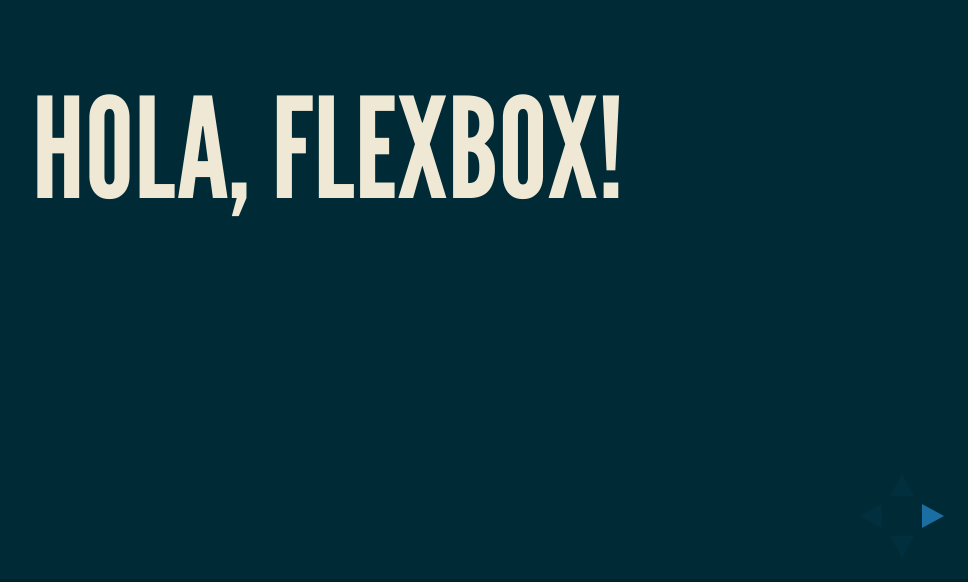
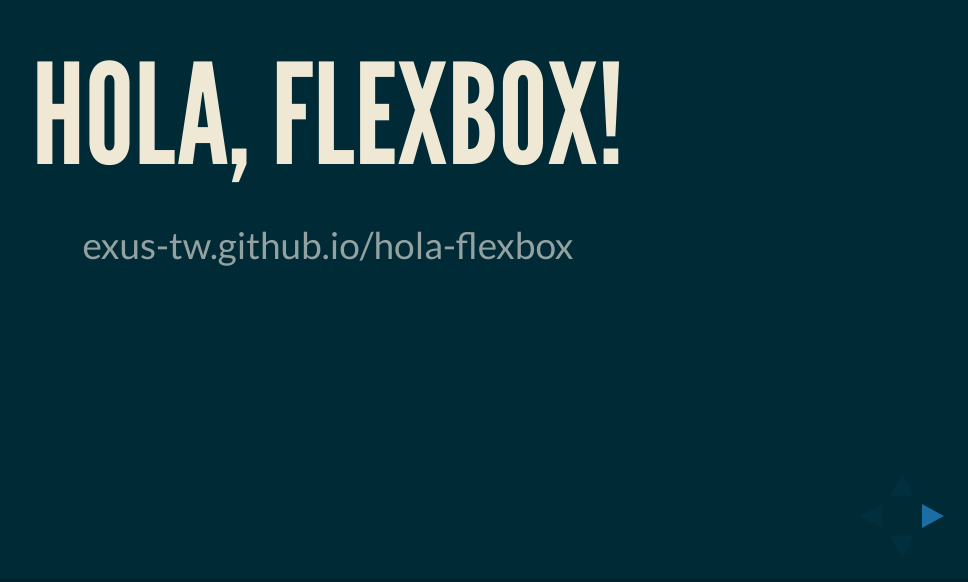
Before and after one commit to Exus-tw/hola-flexbox, a plain HTML site: page index.html in a window 1280 px wide. Shown: the part 218-800 px from the top of the page, without its empty margins (312-1280 px from the left). Drawn offline with Linux system fonts and the light colour scheme.

Commit message:
Add presentation link

```diff
--- a/index.html
+++ b/index.html
@@ -23,6 +23,7 @@
     <div class="slides">
       <section>
         <h1>Hola, Flexbox!</h1>
+        <p>exus-tw.github.io/hola-flexbox</p>
       </section>
 
       <section>
```
